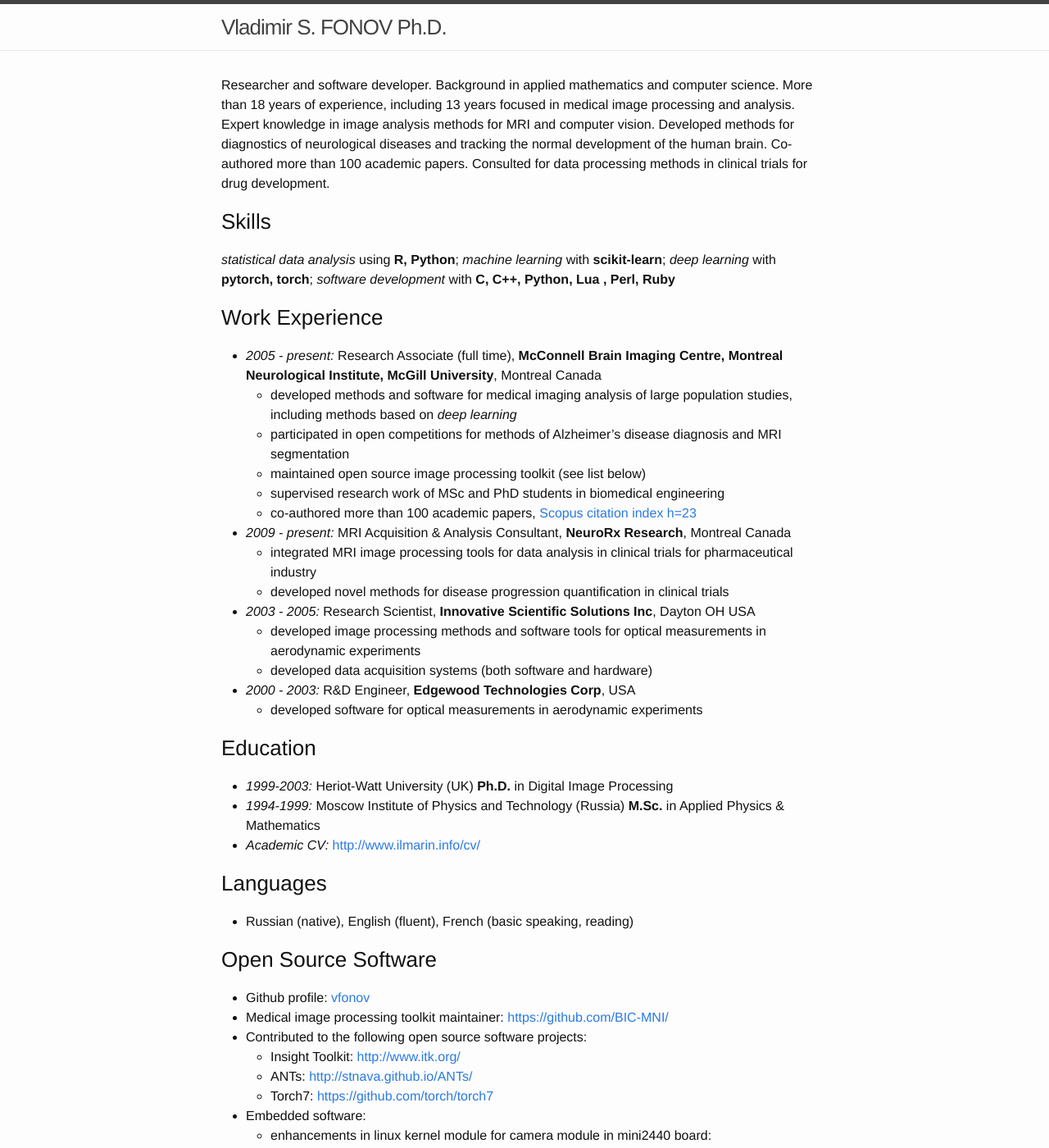
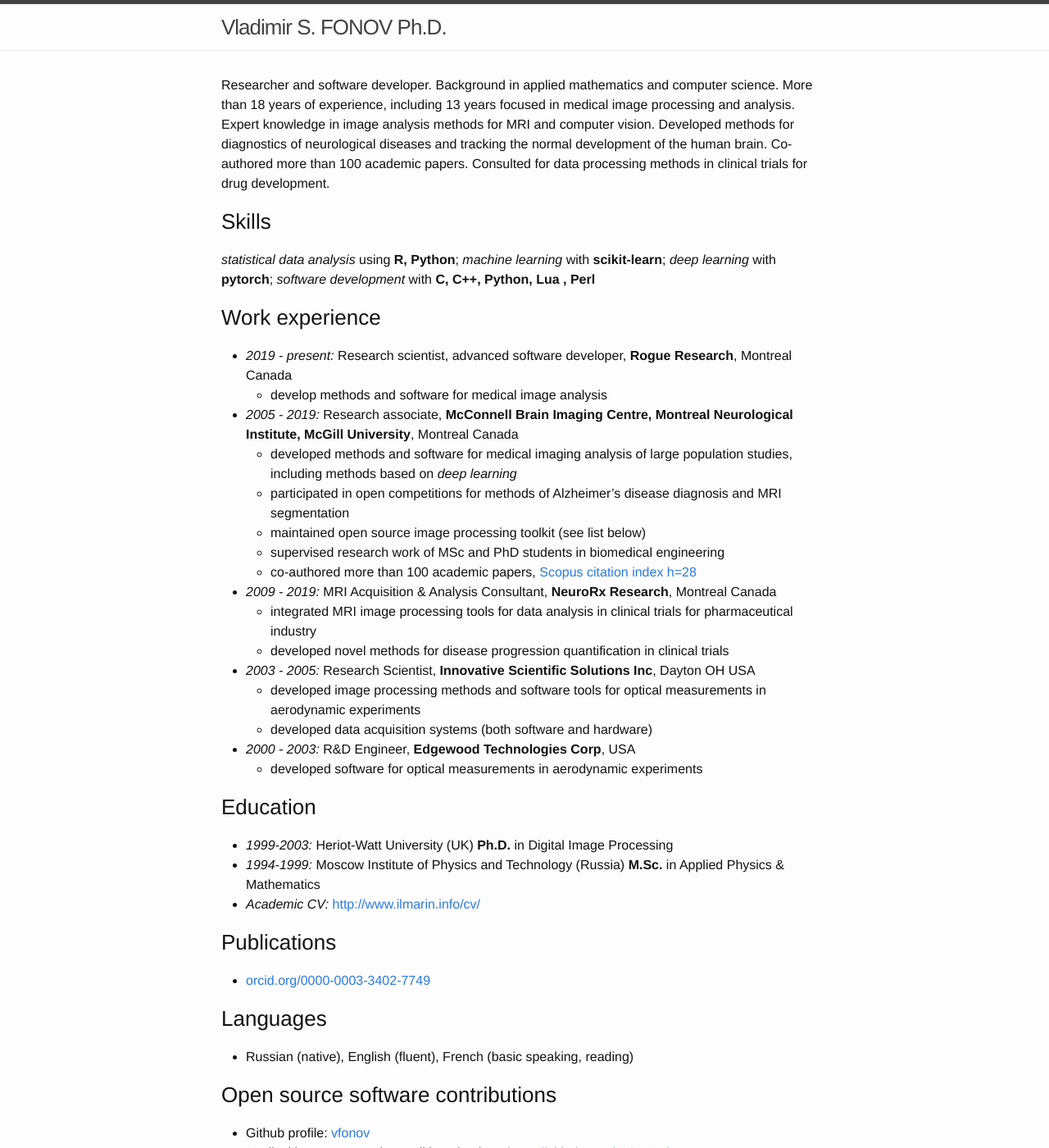
Before and after one commit to vfonov/vfonov.github.io, a Jekyll site: the page built from CV_industry.md, in a window 1280 px wide and 1400 px high. Shown: the whole window at 82% size. Built offline with Jekyll 4.4.1, drawn with Linux system fonts in a browser that asks for light colours.

Commit message:
Updated CV to show transition to Rogue Research

```diff
--- a/CV_industry.md
+++ b/CV_industry.md
@@ -7,16 +7,18 @@
 Expert knowledge in image analysis methods for MRI and computer vision. Developed methods for diagnostics of neurological diseases and tracking the normal development of the human brain. Co-authored more than 100 academic papers. Consulted for data processing methods in clinical trials for drug development.
 
 ### Skills
-*statistical data analysis* using **R, Python**; *machine learning* with **scikit-learn**; *deep learning* with **pytorch, torch**; *software development* with **C, C++, Python, Lua , Perl, Ruby**
+*statistical data analysis* using **R, Python**; *machine learning* with **scikit-learn**; *deep learning* with **pytorch**; *software development* with **C, C++, Python, Lua , Perl**
 
-### Work Experience
-* *2005 - present:* Research Associate (full time), **McConnell Brain Imaging Centre, Montreal Neurological Institute, McGill University**, Montreal Canada
+### Work experience
+* *2019 - present:* Research scientist, advanced software developer, **Rogue Research**, Montreal Canada
+   * develop methods and software for medical image analysis
+* *2005 - 2019:* Research associate, **McConnell Brain Imaging Centre, Montreal Neurological Institute, McGill University**, Montreal Canada
    * developed methods and software for medical imaging analysis of large population studies, including methods based on *deep learning*
    * participated in open competitions for methods of Alzheimer's disease diagnosis and MRI segmentation
    * maintained open source image processing toolkit (see list below)
    * supervised research work of MSc and PhD students in biomedical engineering
-   * co-authored more than 100 academic papers, [Scopus citation index h=23](https://www.scopus.com/authid/detail.uri?authorId=57188953412)
-* *2009 - present:* MRI Acquisition & Analysis Consultant, **NeuroRx Research**, Montreal Canada
+   * co-authored more than 100 academic papers, [Scopus citation index h=28](https://www.scopus.com/authid/detail.uri?authorId=57188953412)
+* *2009 - 2019:* MRI Acquisition & Analysis Consultant, **NeuroRx Research**, Montreal Canada
    * integrated MRI image processing tools for data analysis in clinical trials for pharmaceutical industry
    * developed novel methods for disease progression quantification in clinical trials
 * *2003 - 2005:* Research Scientist, **Innovative Scientific Solutions Inc**, Dayton OH USA
@@ -30,10 +32,13 @@
 * *1994-1999:* Moscow Institute of Physics and Technology (Russia) **M.Sc.** in Applied Physics & Mathematics
 * *Academic CV:* [http://www.ilmarin.info/cv/](http://www.ilmarin.info/cv/)
 
+### Publications
+* [orcid.org/0000-0003-3402-7749](http://orcid.org/0000-0003-3402-7749)
+
 ### Languages
 * Russian (native), English (fluent), French (basic speaking, reading)
 
-### Open Source Software
+### Open source software contributions
 * Github profile: [vfonov](https://github.com/vfonov/)
 * Medical image processing toolkit maintainer: <https://github.com/BIC-MNI/>
 * Contributed to the following open source software projects:
```
Also changed, not shown: CV.md (+2 -2 lines).
